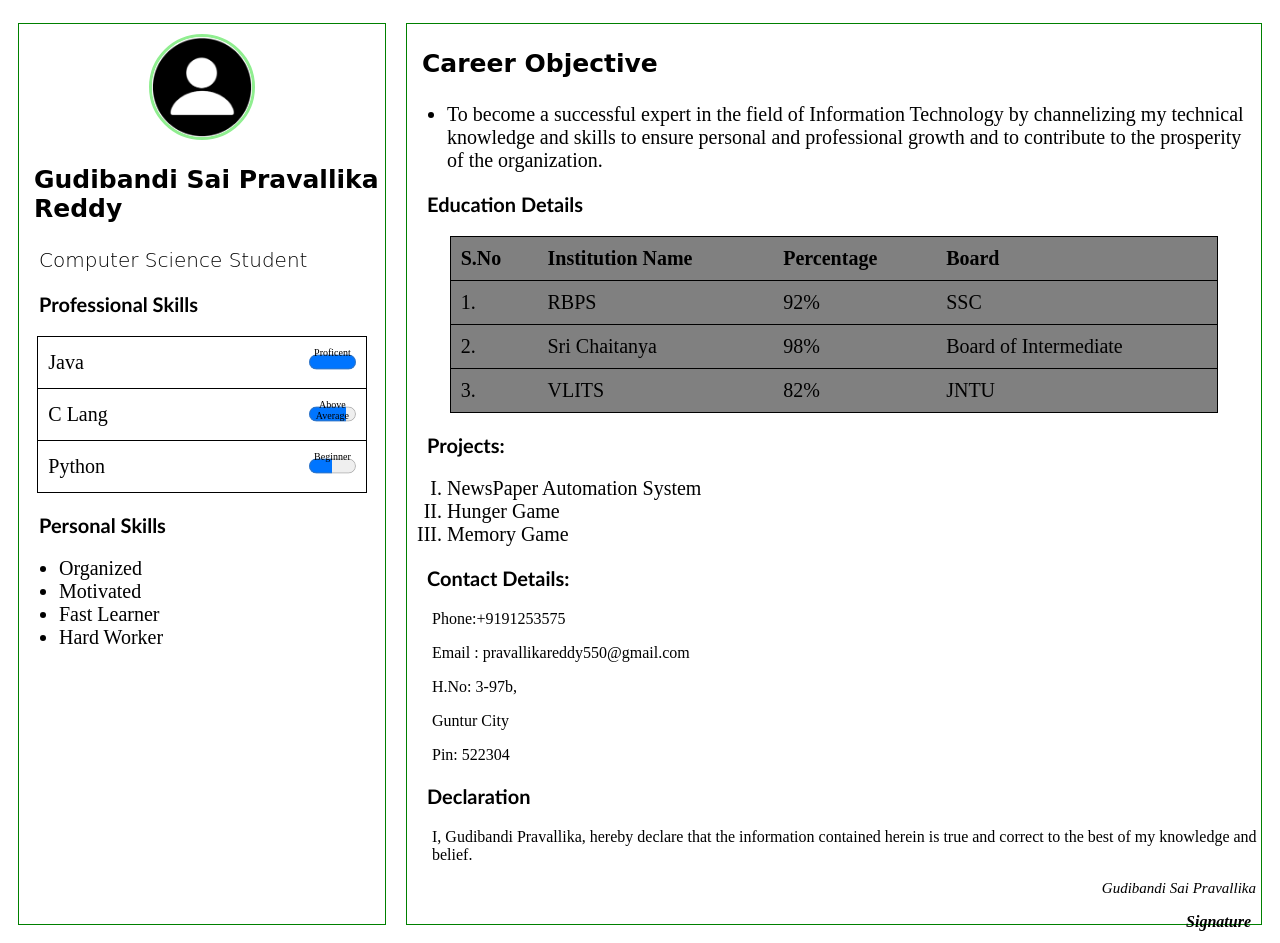
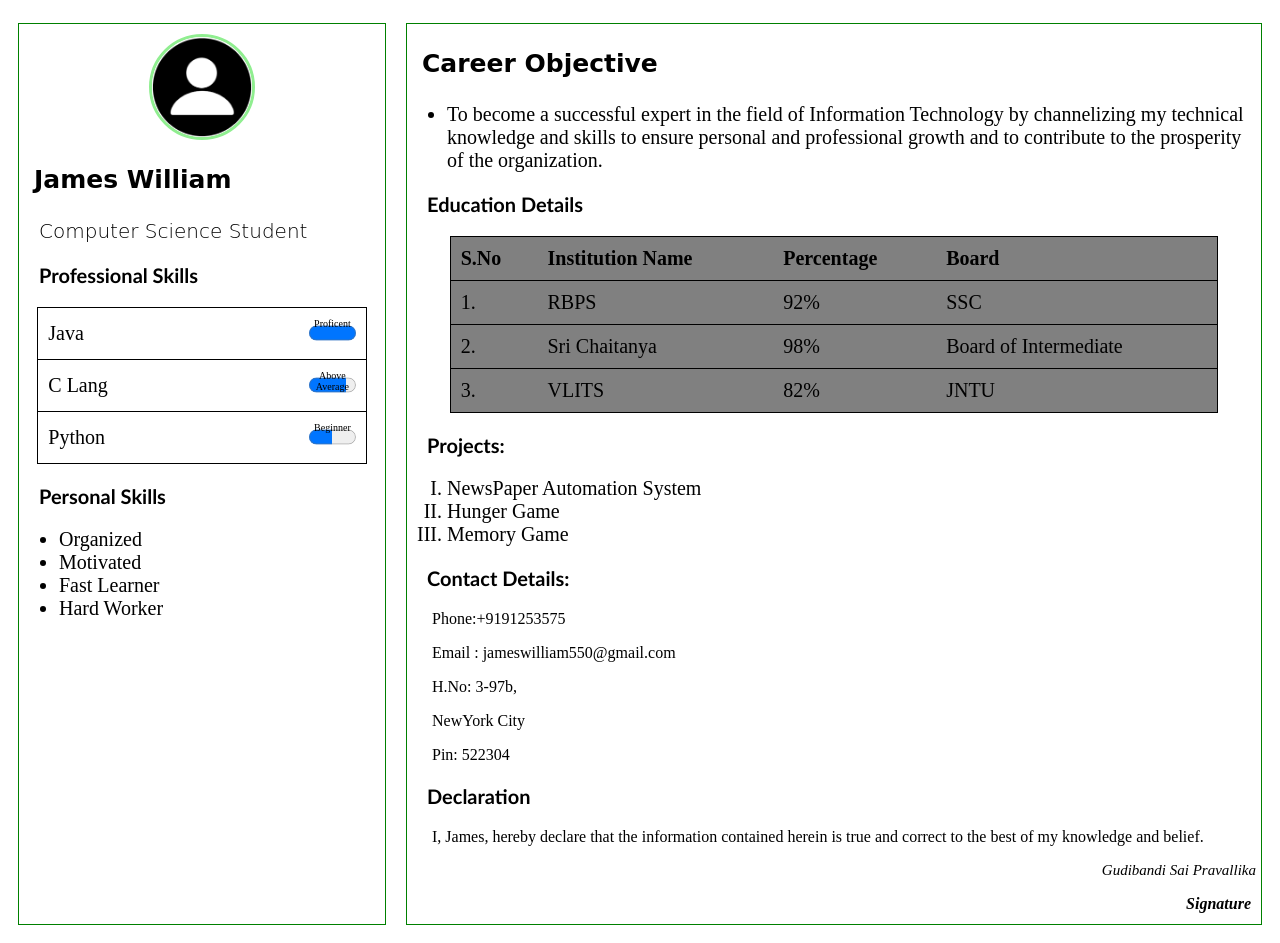
Before and after one commit to pravallika574/WebDevelopment, a plain HTML site: page tasks/html/resume1.html in a window 1280 px wide. Drawn offline with Linux system fonts and the light colour scheme.

Commit message:
Update resume1.html

```diff
--- a/tasks/html/resume1.html
+++ b/tasks/html/resume1.html
@@ -9,7 +9,7 @@
 <body>
         <div  class ="column1" style="float: left; width: 30%;">
             <img src="img/image.png">
-            <h3> Gudibandi Sai Pravallika Reddy</h3>
+            <h3> James William</h3>
             <p class="r">Computer Science Student</p>
             <div>
             <table   style="align-self: auto;">
@@ -79,14 +79,14 @@
             <div>
                 <p class="l">Contact Details:</p>
                 <p>Phone:+9191253575</p>
-                <p>Email :  pravallikareddy550@gmail.com</p>
+                <p>Email :  jameswilliam550@gmail.com</p>
                 <p>H.No:  3-97b,</p>
-                <p>Guntur City</p>
+                <p>NewYork City</p>
                 <p>Pin:  522304 </p>
             </div>
             <div>
                 <p class="l">Declaration</p>
-                <p>I, Gudibandi Pravallika, hereby declare that the information contained herein is true and correct to the
+                <p>I, James, hereby declare that the information contained herein is true and correct to the
 best of my knowledge and belief. </p>
             </div>
             <div>
```
